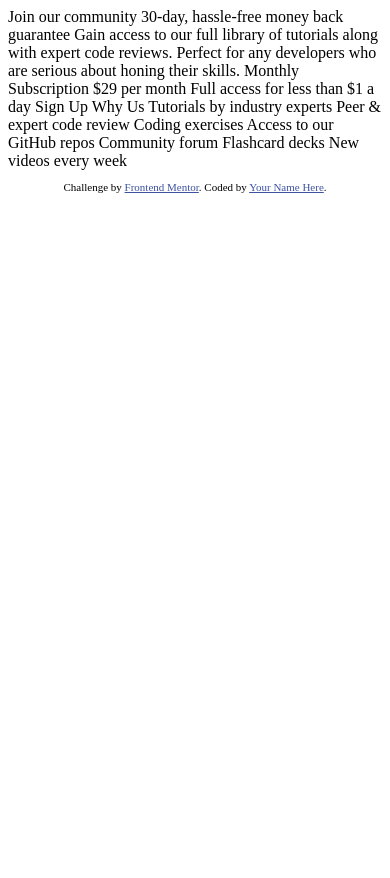
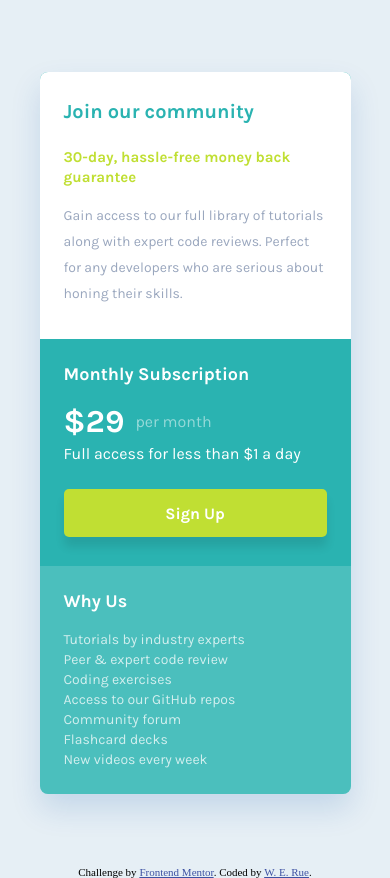
Before and after one commit to werue/single-price-grid-component, a plain HTML site: page index.html in a window 390 px wide. Before the commit the page ends 844 px from the top, so only its background shows below. Drawn offline with Linux system fonts and the light colour scheme.

Commit message:
added desktop and mobile layout

```diff
--- a/index.html
+++ b/index.html
@@ -4,46 +4,57 @@
   <meta charset="UTF-8">
   <meta name="viewport" content="width=device-width, initial-scale=1.0"> <!-- displays site properly based on user's device -->
 
+  <link rel="preconnect" href="https://fonts.googleapis.com">
+  <link rel="preconnect" href="https://fonts.gstatic.com" crossorigin>
+  <link href="https://fonts.googleapis.com/css2?family=Karla:ital,wght@0,200..800;1,200..800&display=swap" rel="stylesheet">
+
   <link rel="icon" type="image/png" sizes="32x32" href="./images/favicon-32x32.png">
 
   <title>Frontend Mentor | Single Price Grid Component</title>
 
-  <!-- Feel free to remove these styles or customise in your own stylesheet 👍 -->
-  <style>
-    .attribution { font-size: 11px; text-align: center; }
-    .attribution a { color: hsl(228, 45%, 44%); }
-  </style>
+  <link rel="stylesheet" href="styles.css">
 </head>
 <body>
-  Join our community
+  <main class="main karla700">
+    <section class="joinCommunity">
+      <h1 class="joinCommunity__title">Join our community</h1>
 
-  30-day, hassle-free money back guarantee
+      <h2 class="joinCommunity__headline">30-day, hassle-free money back guarantee</h2>
 
-  Gain access to our full library of tutorials along with expert code reviews.
-  Perfect for any developers who are serious about honing their skills.
+      <p class="joinCommunity__summary karla400">Gain access to our full library of tutorials along with expert code reviews.
+      Perfect for any developers who are serious about honing their skills.</p>
+    </section>
 
-  Monthly Subscription
+    <section class="subscription row2">
+      <h1 class="subscription__title row2__title">Monthly Subscription</h1>
 
-  &dollar;29 per month
+      <h2 class="subscription__price">&dollar;29<span class="subscription__frequency karla400"> per month</span></h2>
 
-  Full access for less than &dollar;1 a day
+      <p class="subscription__summary karla400"> Full access for less than &dollar;1 a day</p>
 
-  Sign Up
+      <button class="subscription__signUpBtn karla700">Sign Up</button>
+    </section>
 
-  Why Us
 
-  Tutorials by industry experts
-  Peer &amp; expert code review
-  Coding exercises
-  Access to our GitHub repos
-  Community forum
-  Flashcard decks
-  New videos every week
+    <section class="why row2">
+      <h1 class="why__title row2__title">Why Us</h1>
+      <ul class="why__list karla400">
+        <li>Tutorials by industry experts</li>
+        <li>Peer &amp; expert code review</li>
+        <li>Coding exercises</li>
+        <li>Access to our GitHub repos</li>
+        <li>Community forum</li>
+        <li>Flashcard decks</li>
+        <li>New videos every week</li>
+      </ul>
+    </section>
+
+  </main>
 
   <footer>
     <p class="attribution">
       Challenge by <a href="https://www.frontendmentor.io?ref=challenge" target="_blank">Frontend Mentor</a>.
-      Coded by <a href="#">Your Name Here</a>.
+      Coded by <a href="https://github.com/werue">W. E. Rue</a>.
     </p>
   </footer>
 </body>
--- /dev/null
+++ b/styles.css
@@ -0,0 +1,199 @@
+.attribution {
+    font-size: 11px;
+    text-align: center;
+    color:black;
+
+
+}
+.attribution a {
+    color: hsl(228, 45%, 44%);
+}
+
+.karla400 {
+  font-family: "Karla", sans-serif;
+  font-optical-sizing: auto;
+  font-weight: 400;
+  font-style: normal;
+}
+
+.karla700 {
+  font-family: "Karla", sans-serif;
+  font-optical-sizing: auto;
+  font-weight: 700;
+  font-style: normal;
+}
+
+body{
+    margin:0;
+    height:100vh;
+
+    display:flex;
+    flex-direction:column;
+    justify-content:center;
+    align-items:center;
+
+    background-color:#E6EFF5;
+    font-size:16px;
+    color:white;
+}
+
+li{
+    list-style-type:none;
+}
+
+h1, h2, p, ul {
+    padding:0;
+    margin:0;
+}
+
+button{
+    border:none;
+}
+
+.main{
+    width:635px;
+    height:475px;
+    box-sizing:border-box;
+
+    display:flex;
+    flex-wrap:wrap;
+    overflow:hidden;
+
+    background-color:#2AB3B1;
+    border-radius:8px;
+    box-shadow: 0 15px 30px rgb(0, 81, 171, 0.1488);
+}
+
+.joinCommunity{
+    width:100%;
+    height:216px;
+    box-sizing:border-box;
+    padding:40px;
+
+    background-color:#FFFFFF;
+}
+
+.joinCommunity__title{
+    margin-bottom:24px;
+
+    font-size:24px;
+    color:#2AB3B1;
+}
+
+.joinCommunity__headline{
+    margin-bottom:11px;
+
+    font-size:18px;
+    color:#C0DF33;
+}
+
+.joinCommunity__summary{
+
+    line-height:26px;
+    color:#9AA7BE;
+}
+
+.row2{
+    height:259px;
+    box-sizing:border-box;
+    padding:40px;
+
+    flex: 1;
+
+
+}
+
+/*.subscription{
+
+}*/
+
+.row2__title{
+    margin-bottom:18px;
+
+    font-size:18px;
+}
+
+.subscription__price{
+    margin-bottom:4px;
+
+    display:flex;
+    align-items:center;
+
+    font-size:32px;
+}
+
+.subscription__frequency{
+    margin-left:11px;
+
+    font-size:16px;
+    color:rgba(255, 255, 255, 0.5)
+}
+
+.subscription__summary{
+    margin-bottom:26px;
+}
+
+.subscription__signUpBtn{
+    width:100%;
+    height:48px;
+
+    color:white;
+    background-color:#C0DF33;
+    border-radius:5px;
+    box-shadow: 0 10px 10px rgb(0, 0, 0, 0.0973);
+
+    font-size:16px;
+}
+
+.subscription__signUpBtn:hover{
+    cursor:pointer;
+}
+
+.why{
+    background-color:hsla(0, 0%, 100%, 0.1519);
+}
+
+.why__list{
+    color:RGB(255,255,255,0.75);
+
+    font-size:14px;
+    line-height:20px;
+}
+
+@media(max-width: 750px){
+    body{
+        height:auto;
+    }
+
+    .main{
+        width:311px;
+        height:722px;
+        margin:72px 0;
+
+        flex-direction:column;
+    }
+
+    .joinCommunity{
+        height:267px;
+        padding:28px 24px;
+    }
+
+    .joinCommunity__title{
+        font-size:20px;
+    }
+
+    .joinCommunity__headline{
+        margin-bottom:16px;
+
+        font-size:15px;
+        line-height:20px;
+    }
+
+    .joinCommunity__summary{
+        font-size:14px;
+    }
+
+    .row2{
+        padding:24px;
+    }
+}
```
Also changed, not shown: images/desktop-screenshot.png (added), images/mobile-screenshot.png (added), 2 other files.
